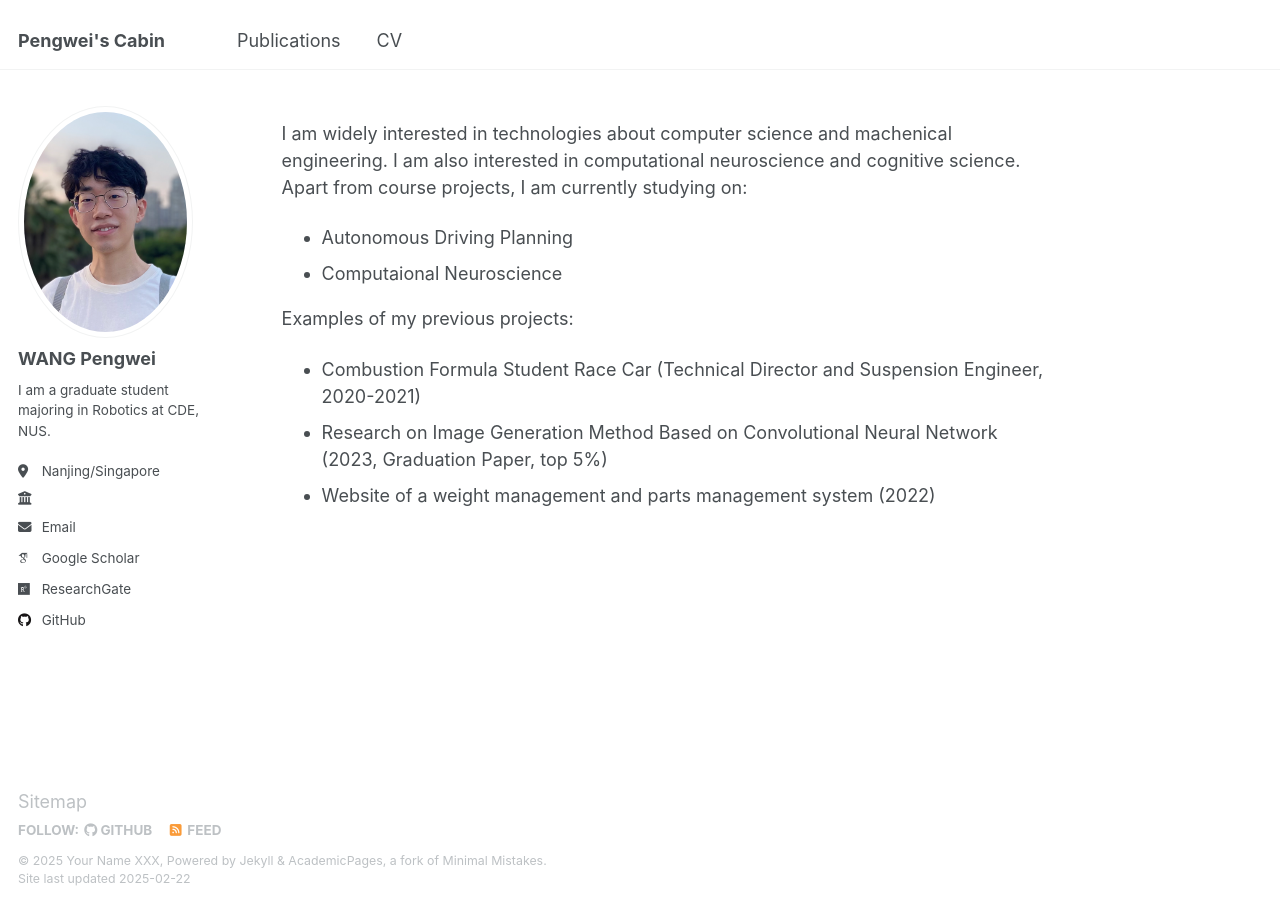
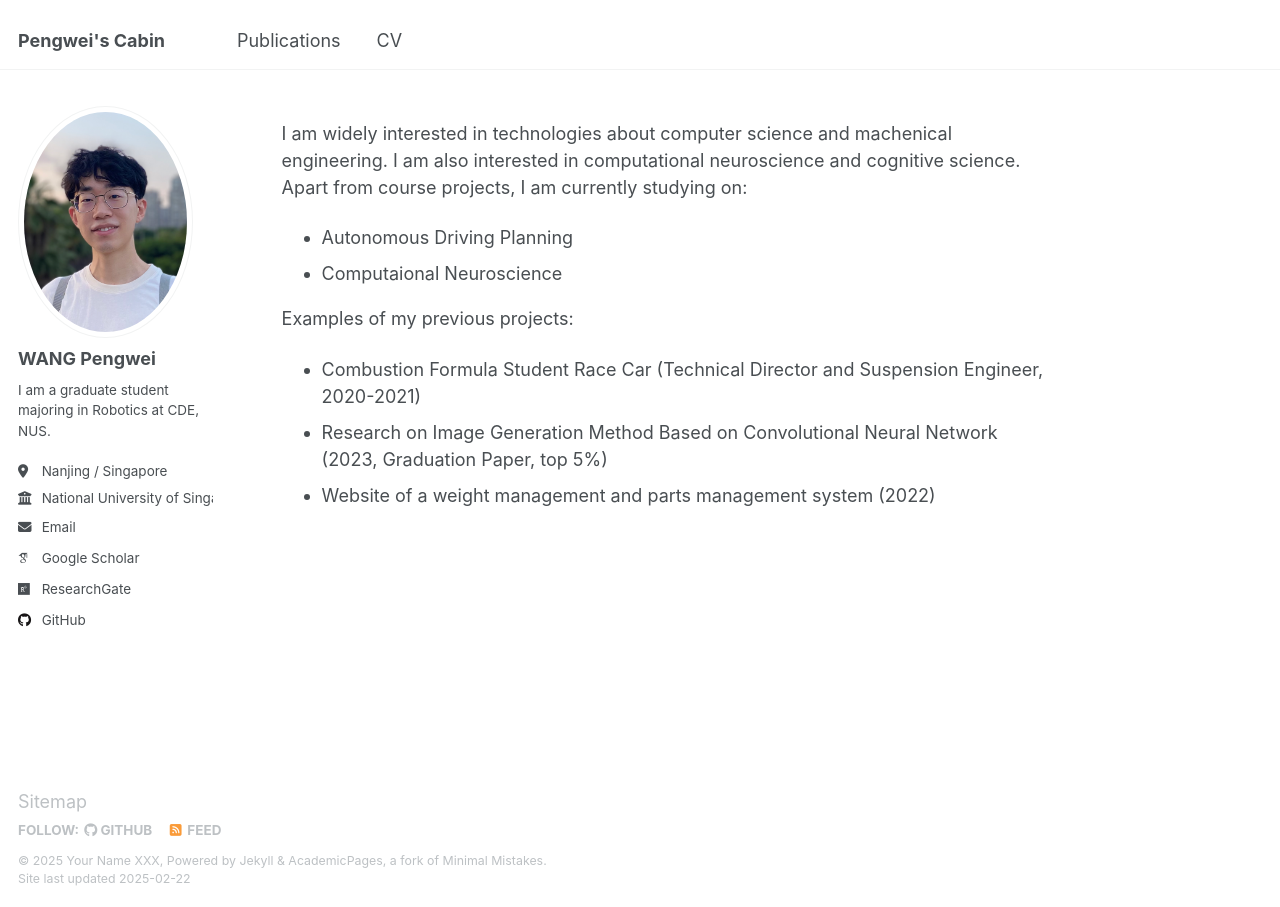
Before and after one commit to penway/penway, a Jekyll site: the page built from docs/_pages/about.md, in a window 1280 px wide. Built offline with Jekyll 4.4.1, drawn with Linux system fonts in a browser that asks for light colours; some web fonts are replaced.

Commit message:
Update _config.yml

```diff
--- a/docs/_config.yml
+++ b/docs/_config.yml
@@ -26,8 +26,8 @@ author:
   name             : "WANG Pengwei"
   pronouns         : # example: "she/her"
   bio              : "I am a graduate student majoring in Robotics at CDE, NUS."
-  location         : "Nanjing/Singapore"
-  employer         : ""
+  location         : "Nanjing / Singapore"
+  employer         : "National University of Singapore"
   uri              : # URL
   email            : "wang_pengwei@u.nus.edu"
 
@@ -294,7 +294,7 @@ sass:
 permalink: /:categories/:title/
 # paginate: 5 # amount of posts to show
 # paginate_path: /page:num/
-timezone: Etc/UTC # http://en.wikipedia.org/wiki/List_of_tz_database_time_zones
+timezone: Etc/GMT+8 # http://en.wikipedia.org/wiki/List_of_tz_database_time_zones
 
 
 # Plugins
```
